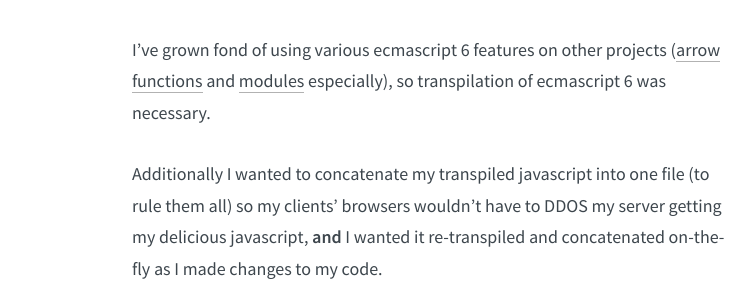
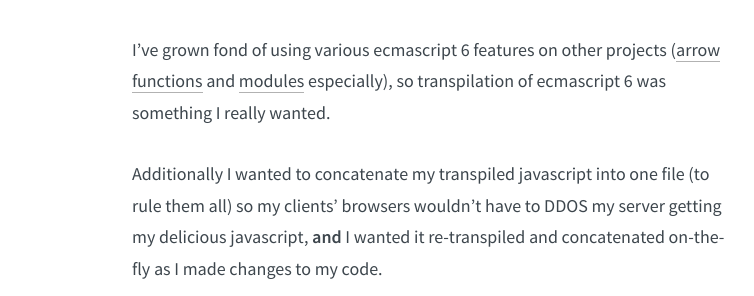
Before and after one commit to nicohvi/nicohvi.github.io, a Jekyll site: the page built from _posts/2016-02-24-a-simple-javascript-setup.md, in a window 1280 px wide and 900 px high. Shown: the part 354-650 px from the top of the window, without its empty margins (208-962 px from the left). Built offline with Jekyll 4.4.1, drawn with Linux system fonts in a browser that asks for light colours; comment, search, counter and statistics services are not loaded.

Commit message:
post update

```diff
--- a/_posts/2016-02-24-a-simple-javascript-setup.md
+++ b/_posts/2016-02-24-a-simple-javascript-setup.md
@@ -9,7 +9,7 @@ Recently I wanted to add some javascript to a project of mine.
 
 I've grown fond of using various ecmascript 6 features on other
 projects ([arrow functions](https://strongloop.com/strongblog/an-introduction-to-javascript-es6-arrow-functions/) and [modules](https://eviltrout.com/2014/05/03/getting-started-with-es6.html) especially), so transpilation
-of ecmascript 6 was necessary.
+of ecmascript 6 was something I really wanted.
 
 Additionally I wanted to concatenate my transpiled javascript into one file
 (to rule them all) so my clients' browsers wouldn't have to
```
